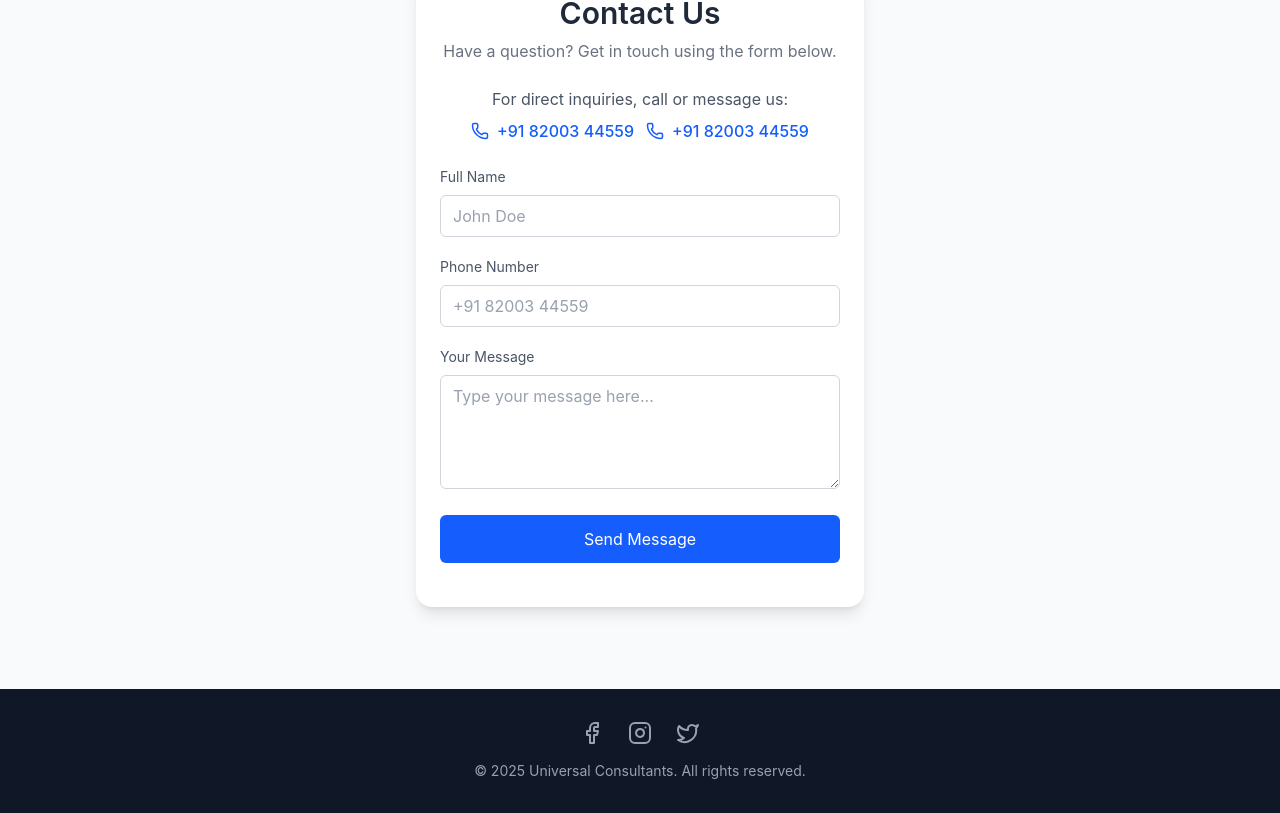
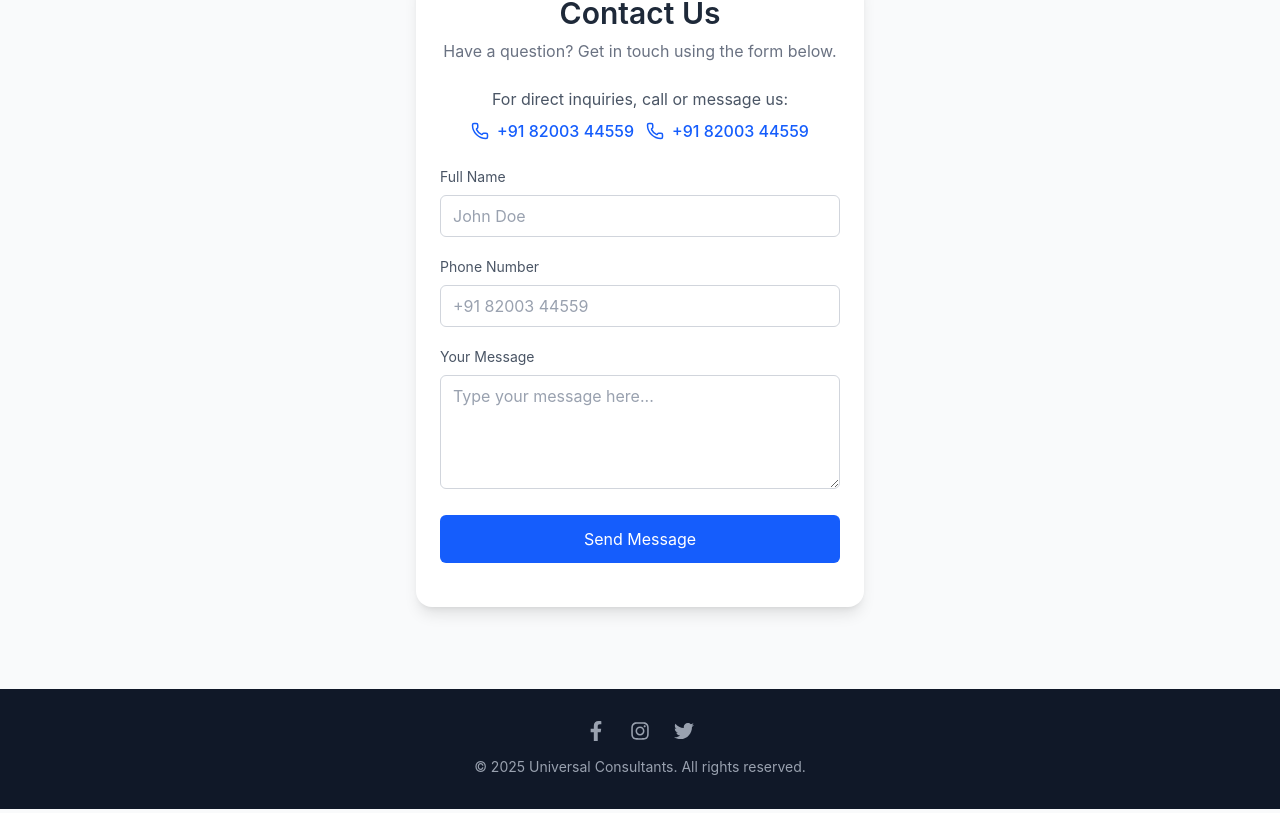
Before and after one commit to Amaan2319/universal-consultancy, a React (Vite) app: page / in a window 1280 px wide. Shown: the part 2357-3170 px from the top of the page. Built offline with nearby package versions, Linux system fonts and the light colour scheme.

Commit message:
vite.config

```diff
--- a/src/components/Footer.jsx
+++ b/src/components/Footer.jsx
@@ -1,23 +1,24 @@
 import React from "react";
-import { Facebook, Instagram, Twitter } from "lucide-react";
+import { FaFacebookF, FaInstagram, FaTwitter } from "react-icons/fa";
 
 const Footer = () => {
   return (
     <footer className="bg-gray-900 text-gray-400 py-8">
       <div className="max-w-6xl mx-auto text-center space-y-4">
-        <div className="flex justify-center gap-6">
+        <div className="flex justify-center gap-6 text-xl">
           <a href="#" className="hover:text-white">
-            <Facebook />
+            <FaFacebookF />
           </a>
           <a href="#" className="hover:text-white">
-            <Instagram />
+            <FaInstagram />
           </a>
           <a href="#" className="hover:text-white">
-            <Twitter />
+            <FaTwitter />
           </a>
         </div>
         <p className="text-sm">
-          © {new Date().getFullYear()} Universal Consultants. All rights reserved.
+          © {new Date().getFullYear()} Universal Consultants. All rights
+          reserved.
         </p>
       </div>
     </footer>
```
